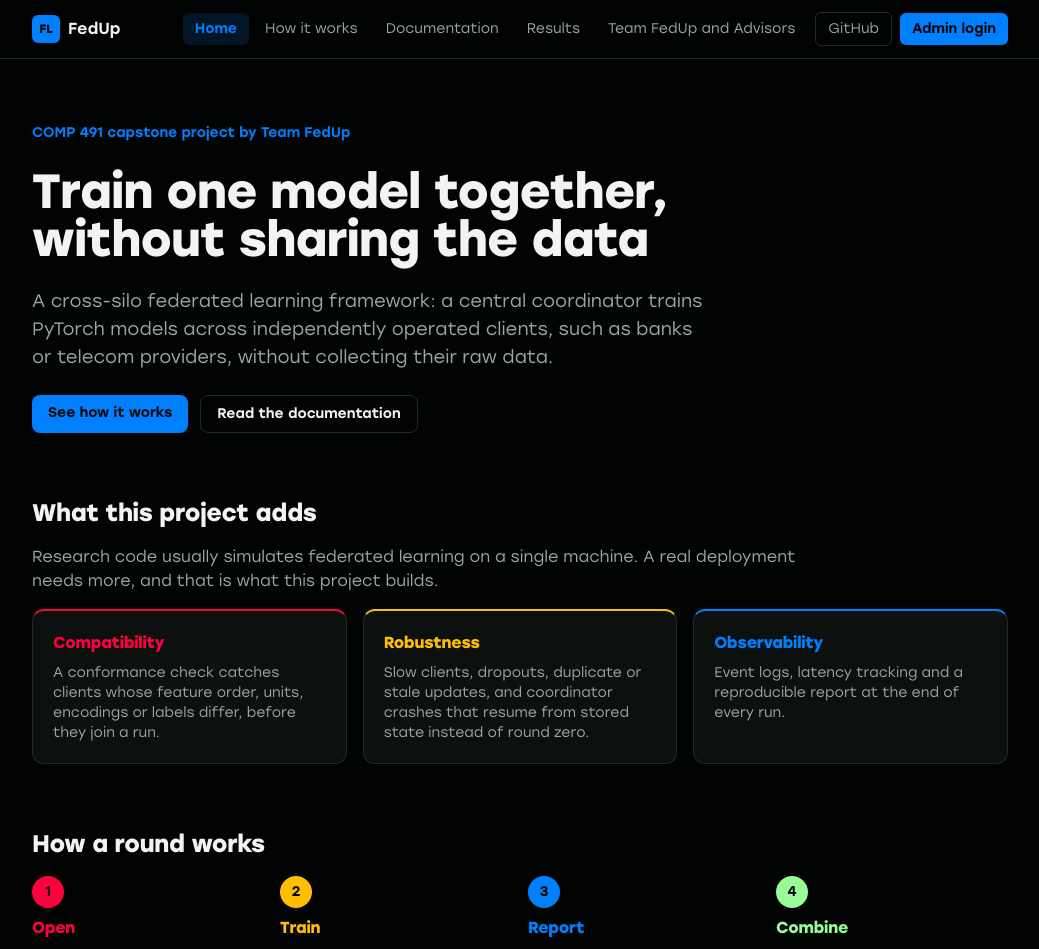
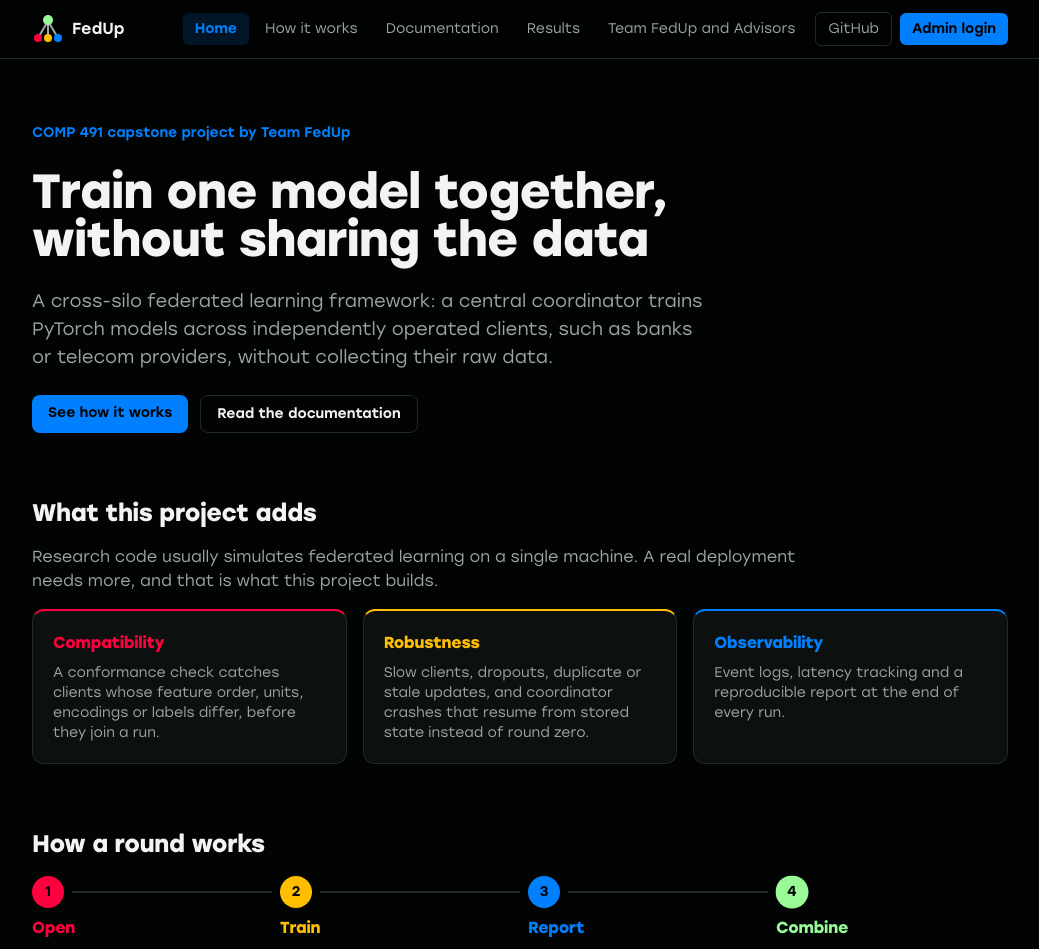
Before and after one commit to boratokerku/COMP491-Centralized-Federated-Learning-Framework, a Next.js app in the folder frontend/: page / in a window 1280 px wide. Shown: the top 949 px of the page, without its empty margins (120-1159 px from the left). Built offline with nearby package versions, Linux system fonts and the light colour scheme.

Commit message:
feat: add animated workflow steps to landing page and introduce Logo component

```diff
--- a/frontend/src/app/(public)/page.tsx
+++ b/frontend/src/app/(public)/page.tsx
@@ -1,4 +1,5 @@
 import { HeroTyping } from "@/components/hero-typing";
+import type { CSSProperties } from "react";
 import { ButtonLink, Card } from "@/components/ui";
 import { updates } from "@/content/site";
 
@@ -21,10 +22,10 @@ const features = [
 ];
 
 const steps = [
-  ["1", "Open", "bg-danger", "text-danger", "The coordinator opens a round and each client downloads the current global model through the gateway."],
-  ["2", "Train", "bg-warning", "text-warning", "Each client trains on its own data. The data never leaves its machine."],
-  ["3", "Report", "bg-accent", "text-accent", "Clients upload only their model updates through the gateway, which stores them."],
-  ["4", "Combine", "bg-mint", "text-mint", "The coordinator reads the stored updates and averages them into a new global model."],
+  ["1", "Open", "var(--danger)", "The coordinator opens a round and each client downloads the current global model through the gateway."],
+  ["2", "Train", "var(--warning)", "Each client trains on its own data. The data never leaves its machine."],
+  ["3", "Report", "var(--accent)", "Clients upload only their model updates through the gateway, which stores them."],
+  ["4", "Combine", "var(--mint)", "The coordinator reads the stored updates and averages them into a new global model."],
 ];
 
 export default function Home() {
@@ -53,7 +54,7 @@ export default function Home() {
         </p>
         <div className="grid gap-4 sm:grid-cols-3">
           {features.map((f) => (
-            <Card key={f.title} className={`border-t-2 ${f.tone}`}>
+            <Card key={f.title} className={`lift-card border-t-2 ${f.tone}`}>
               <h3 className="font-semibold">{f.title}</h3>
               <p className="mt-2 text-sm text-muted">{f.text}</p>
             </Card>
@@ -64,12 +65,17 @@ export default function Home() {
       <section className="space-y-4">
         <h2 className="text-2xl font-semibold">How a round works</h2>
         <ol className="grid gap-4 sm:grid-cols-4">
-          {steps.map(([n, title, fill, color, text]) => (
-            <li key={n} className="space-y-2">
-              <span className={`grid h-8 w-8 place-items-center rounded-full text-sm font-semibold text-background ${fill}`}>
+          {steps.map(([n, title, tone, text], i) => (
+            <li
+              key={n}
+              className="round-step space-y-2"
+              style={{ "--i": i, "--tone": tone, "--next": steps[i + 1]?.[2] } as CSSProperties}
+            >
+              <span className="round-dot grid h-8 w-8 place-items-center rounded-full bg-(--tone) text-sm font-semibold text-background">
                 {n}
               </span>
-              <h3 className={`font-semibold ${color}`}>{title}</h3>
+              {i < steps.length - 1 && <span aria-hidden className="round-link" />}
+              <h3 className="font-semibold text-(--tone)">{title}</h3>
               <p className="text-sm text-muted">{text}</p>
             </li>
           ))}
--- a/frontend/src/app/app/layout.tsx
+++ b/frontend/src/app/app/layout.tsx
@@ -1,6 +1,7 @@
 import Link from "next/link";
 import { logout } from "@/app/login/actions";
 import { NavLink } from "@/components/nav-link";
+import { Logo } from "@/components/ui";
 import { currentUser } from "@/lib/auth/guard";
 
 const tabs = [
@@ -26,9 +27,7 @@ export default async function AppLayout({ children }: LayoutProps<"/app">) {
         <div className="mx-auto flex max-w-6xl flex-wrap items-center justify-between gap-3 px-6 pt-3">
           <div className="flex items-center gap-3">
             <Link href="/app" className="flex items-center gap-2 font-semibold">
-              <span className="grid h-7 w-7 place-items-center rounded-md bg-accent text-xs font-bold text-background">
-                FL
-              </span>
+              <Logo />
               FedUp
             </Link>
             <span className="rounded-full bg-accent-soft px-2.5 py-0.5 text-xs font-medium text-accent">
--- a/frontend/src/app/globals.css
+++ b/frontend/src/app/globals.css
@@ -73,6 +73,94 @@ summary:focus-visible {
 
 @keyframes typing-blink {
   50% {
+    opacity: 0;
+  }
+}
+
+/* Home page. The four steps light up in turn: each takes one quarter of the 6s loop. */
+.lift-card {
+  transition:
+    transform 0.2s ease,
+    box-shadow 0.2s ease,
+    border-color 0.2s ease;
+}
+
+.round-step {
+  position: relative;
+  transition: transform 0.2s ease;
+}
+
+@media (hover: hover) {
+  .lift-card:hover {
+    transform: translateY(-4px);
+    border-color: currentColor;
+    box-shadow: 0 12px 28px -16px currentColor;
+  }
+
+  .round-step:hover {
+    transform: translateY(-4px);
+  }
+}
+
+.round-dot {
+  animation: round-dot 6s ease-in-out infinite;
+  animation-delay: calc(var(--i) * 1.5s);
+}
+
+/* Side by side only: on a phone the steps stack and a line would cross their text. */
+.round-link {
+  display: none;
+  position: absolute;
+  top: 15px;
+  right: -8px;
+  left: 40px;
+  height: 2px;
+  overflow: hidden;
+  background: var(--border);
+}
+
+.round-link::after {
+  content: "";
+  position: absolute;
+  inset: 0;
+  background: linear-gradient(90deg, var(--tone), var(--next));
+  transform: scaleX(0);
+  transform-origin: left;
+  animation: round-link 6s linear infinite;
+  animation-delay: calc(var(--i) * 1.5s + 0.4s);
+}
+
+@media (min-width: 40rem) {
+  .round-link {
+    display: block;
+  }
+}
+
+@keyframes round-dot {
+  0%,
+  25%,
+  100% {
+    transform: scale(1);
+    box-shadow: 0 0 0 0 transparent;
+  }
+  8% {
+    transform: scale(1.2);
+    box-shadow: 0 0 0 8px color-mix(in srgb, var(--tone) 25%, transparent);
+  }
+}
+
+@keyframes round-link {
+  0% {
+    transform: scaleX(0);
+    opacity: 1;
+  }
+  18% {
+    transform: scaleX(1);
+    opacity: 1;
+  }
+  30%,
+  100% {
+    transform: scaleX(1);
     opacity: 0;
   }
 }
@@ -157,6 +245,13 @@ summary:focus-visible {
 }
 
 @media (prefers-reduced-motion: reduce) {
+  .lift-card,
+  .round-step {
+    transition: none;
+  }
+
+  .round-dot,
+  .round-link::after,
   .demo-pulse,
   .demo-pop,
   .demo-fade,
--- a/frontend/src/components/site-header.tsx
+++ b/frontend/src/components/site-header.tsx
@@ -1,15 +1,14 @@
 import Link from "next/link";
 import { REPO_URL, nav } from "@/content/site";
 import { NavLink } from "./nav-link";
+import { Logo } from "./ui";
 
 export function SiteHeader() {
   return (
     <header className="top-0 z-10 border-b md:sticky border-border bg-background/90 backdrop-blur">
       <div className="mx-auto flex max-w-5xl flex-wrap items-center justify-between gap-x-6 gap-y-2 px-6 py-3">
         <Link href="/" className="flex items-center gap-2 font-semibold">
-          <span className="grid h-7 w-7 place-items-center rounded-md bg-accent text-xs font-bold text-background">
-            FL
-          </span>
+          <Logo />
           FedUp
         </Link>
         <nav aria-label="Main" className="flex flex-wrap items-center gap-1">
--- a/frontend/src/components/ui.tsx
+++ b/frontend/src/components/ui.tsx
@@ -93,6 +93,26 @@ export function Stats({ children }: { children: ReactNode }) {
   return <div className="grid grid-cols-2 gap-3 lg:grid-cols-4">{children}</div>;
 }
 
+/** One coordinator linked to three clients. */
+export function Logo() {
+  const clients = [
+    { x: 6, color: "var(--danger)" },
+    { x: 16, color: "var(--warning)" },
+    { x: 26, color: "var(--accent)" },
+  ];
+  return (
+    <svg viewBox="0 0 32 32" aria-hidden className="h-8 w-8 shrink-0">
+      {clients.map((c) => (
+        <line key={c.x} x1={16} y1={8} x2={c.x} y2={25} stroke="var(--muted)" strokeWidth={2} />
+      ))}
+      <circle cx={16} cy={7} r={5} fill="var(--mint)" />
+      {clients.map((c) => (
+        <circle key={c.x} cx={c.x} cy={25} r={4} fill={c.color} />
+      ))}
+    </svg>
+  );
+}
+
 export function ButtonLink({
   href,
   children,
@@ -107,7 +127,7 @@ export function ButtonLink({
       ? "bg-accent text-background hover:opacity-90"
       : "border border-border hover:bg-surface";
   return (
-    <Link href={href} className={`inline-block rounded-lg px-4 py-2 text-sm font-medium ${style}`}>
+    <Link href={href} className={`inline-block rounded-lg px-4 py-2 text-sm font-medium transition motion-safe:hover:-translate-y-0.5 ${style}`}>
       {children}
     </Link>
   );
```
